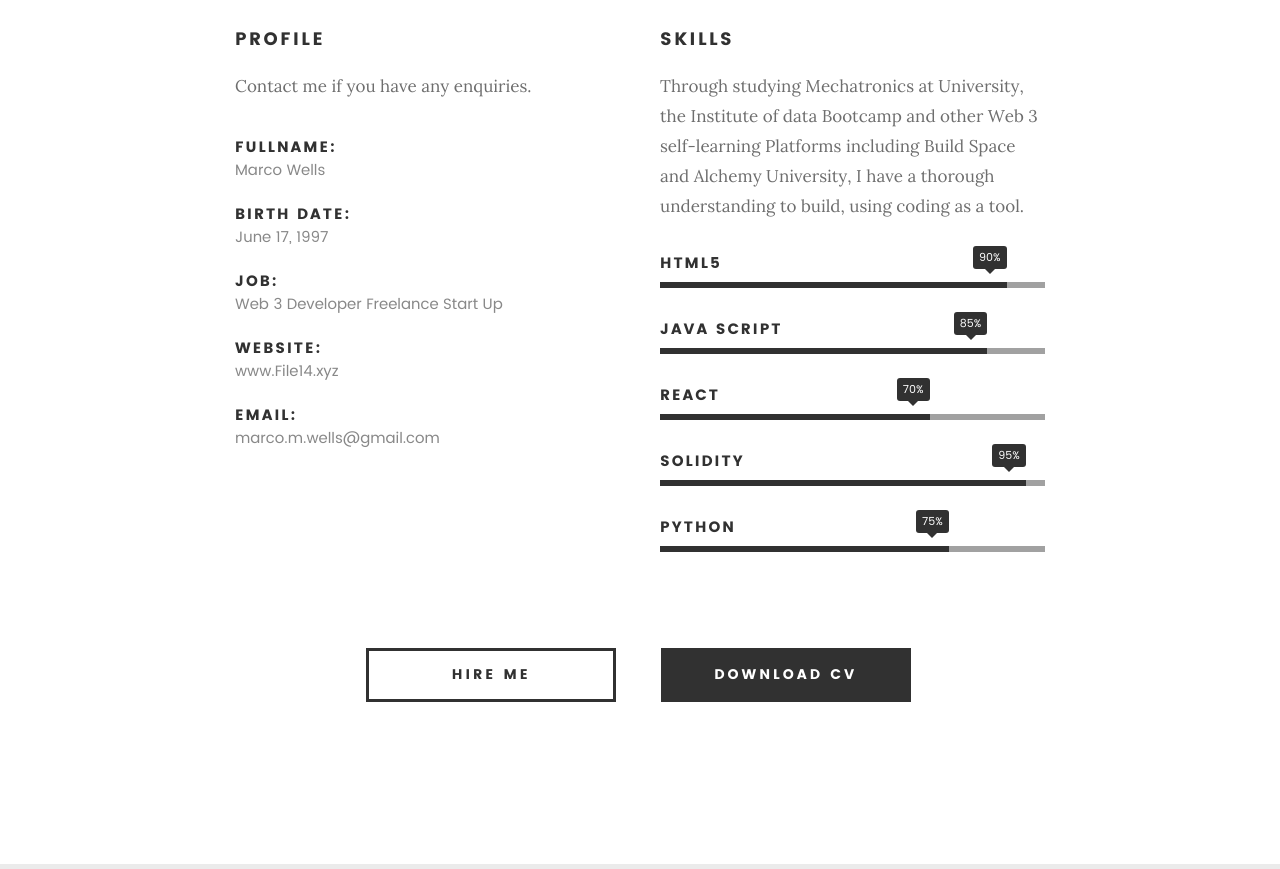
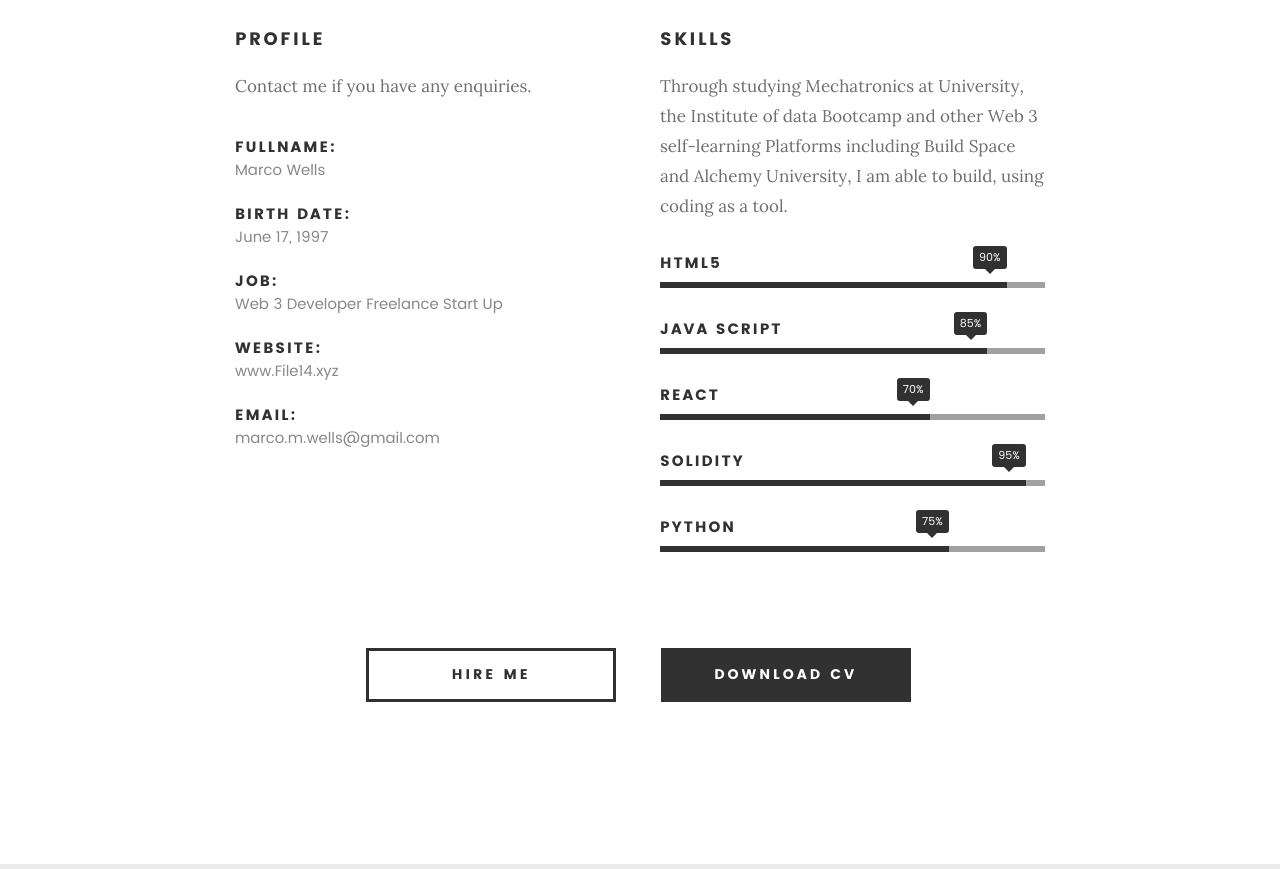
Before and after one commit to redm3/marco-wells, a plain HTML site: page Kards10/index.html in a window 1280 px wide. Shown: the part 1217-2086 px from the top of the page. Drawn offline with Linux system fonts and the light colour scheme; files whose address does not match are found by name.

Commit message:
Update index.html

```diff
--- a/Kards10/index.html
+++ b/Kards10/index.html
@@ -157,7 +157,7 @@
 
    			<h3>Skills</h3>
    			<p>Through studying Mechatronics at University, the Institute of data Bootcamp and other Web 3 self-learning Platforms including Build Space and Alchemy University,
-				I have a thorough understanding to build, using coding as a tool.
+				I am able to build, using coding as a tool.
 			</p>
 
 				<ul class="skill-bars">
```
